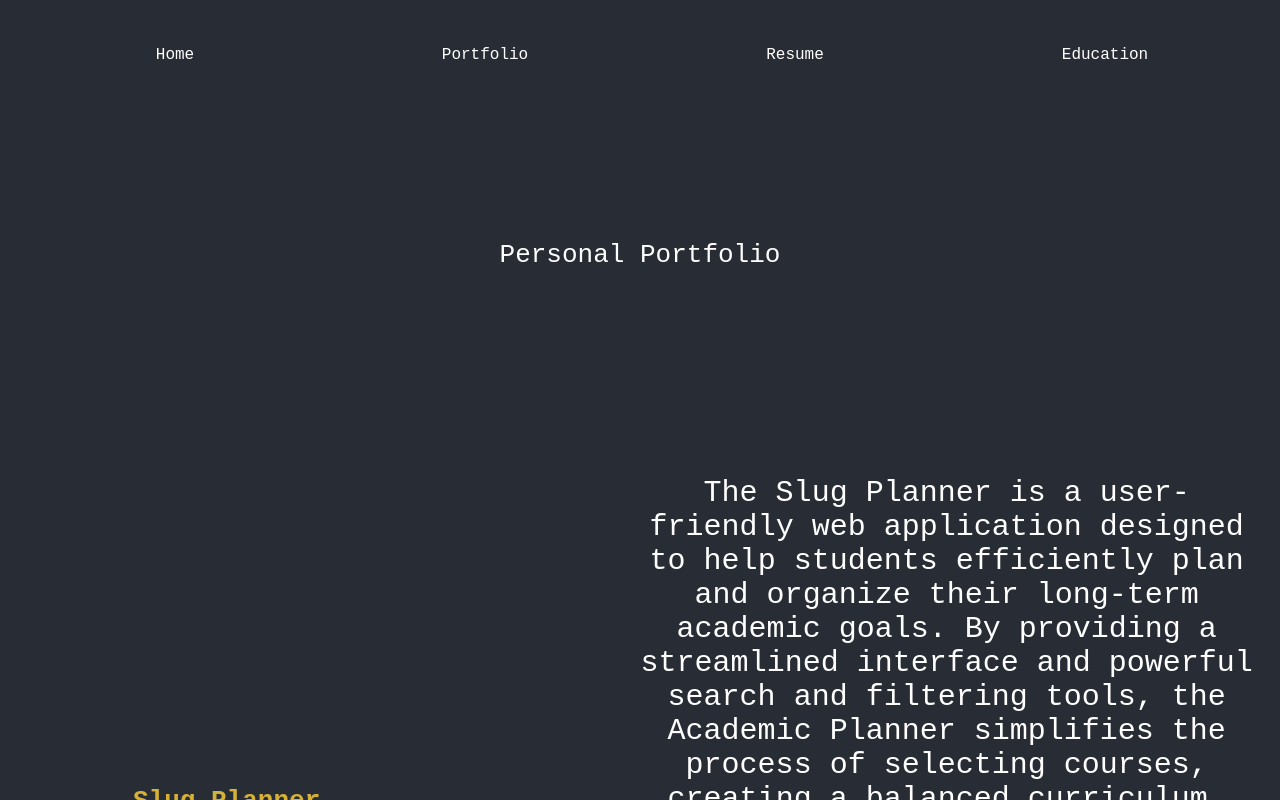
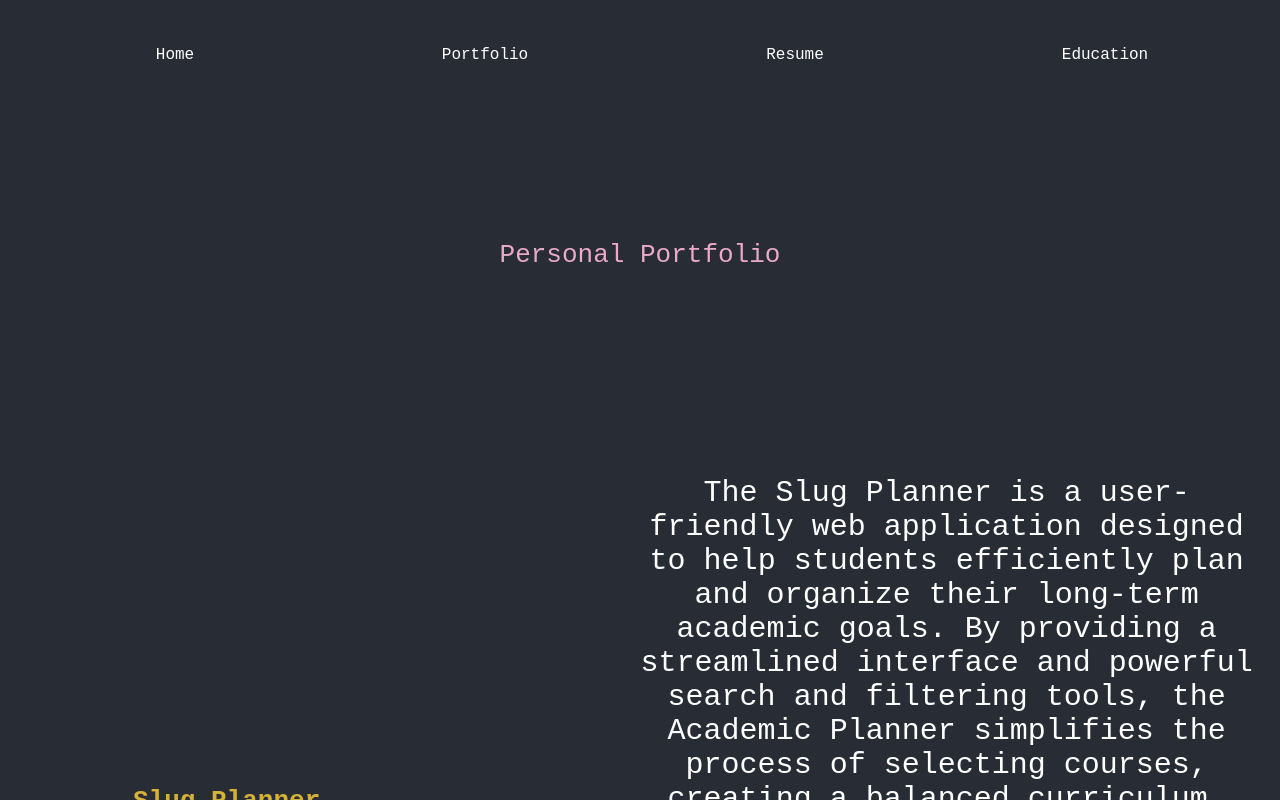
Before and after one commit to jinhwanlee2/jinhwanlee2.github.io, a React (Create React App) app: page / in a window 1280 px wide. Both pictures are taken after a click on the item "Portfolio". Shown: the top 800 px of the page. Built offline with nearby package versions, Linux system fonts and the light colour scheme.

Commit message:
title change

```diff
--- a/src/App.css
+++ b/src/App.css
@@ -203,7 +203,8 @@ body {
 }
 
 .portfolio-title {
-  margin-top: 150px; /* Adjust the margin as needed */
+  margin-top: 150px;
+  color:rgb(233, 169, 199)
 }
 
 .project-details {
```
